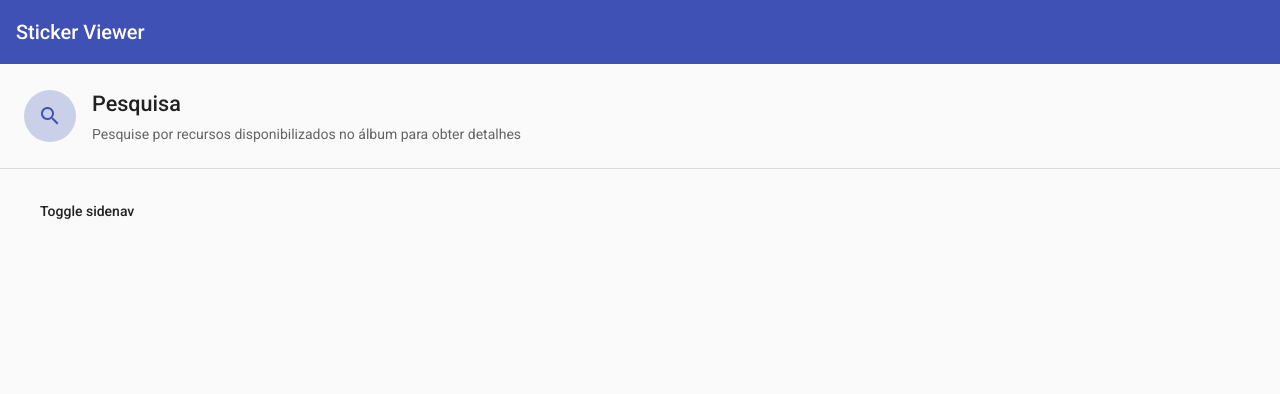
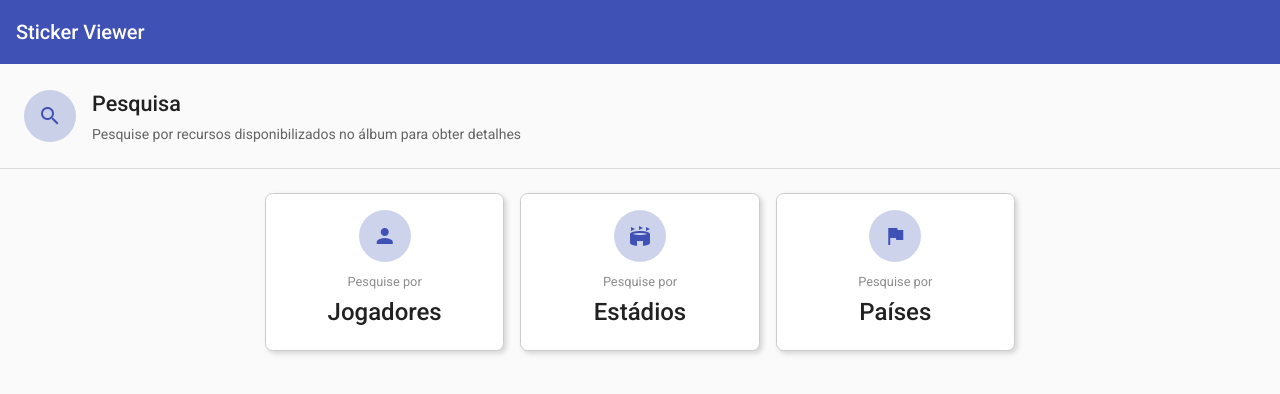
Before and after one commit to felipewesley/fwc-2022-sticker-viewer, an Angular app: page /pesquisa in a window 1280 px wide. Shown: the top 394 px of the page. Built offline with nearby package versions, Linux system fonts and the light colour scheme.

Commit message:
layout com opções de pesquisa

```diff
--- a/src/app/modules/pesquisa/pesquisa.component.html
+++ b/src/app/modules/pesquisa/pesquisa.component.html
@@ -7,6 +7,8 @@
         [mode]="'side'"
         [opened]="false"
         [position]="'end'">
+
+        <loading *ngIf="true"></loading>
 
         <p>Auto-resizing sidenav</p>
         <!-- <router-outlet></router-outlet> -->
@@ -21,6 +23,7 @@
 
         <loading *ngIf="loading"></loading>
 
+        <!-- Header -->
         <header class="p-24">
 
             <custom-icon
@@ -36,17 +39,45 @@
 
         </header>
 
+        <!-- Divider -->
         <mat-divider></mat-divider>
 
-        <div class="container p-24">
+        <!-- Content -->
+        <section class="p-24">
 
-            <div>
-                <button type="button" mat-button (click)="drawer.toggle()">
-                    Toggle sidenav
-                </button>
+            <div class="content">
+
+                <div class="options-grid">
+
+                    <!-- Players -->
+                    <app-opcao-pesquisa
+                        class="item"
+                        [active]="false"
+                        [title]="'Jogadores'"
+                        [icon]="'person'"
+                        (onClicked)="pesquisar('jogador')"></app-opcao-pesquisa>
+
+                    <!-- Stadiums -->
+                    <app-opcao-pesquisa
+                        class="item"
+                        [active]="false"
+                        [title]="'Estádios'"
+                        [icon]="'stadium'"
+                        (onClicked)="pesquisar('estadio')"></app-opcao-pesquisa>
+
+                    <!-- Countries -->
+                    <app-opcao-pesquisa
+                        class="item"
+                        [active]="false"
+                        [title]="'Países'"
+                        [icon]="'flag'"
+                        (onClicked)="pesquisar('pais')"></app-opcao-pesquisa>
+
+                </div>
+
             </div>
 
-        </div>
+        </section>
 
     </mat-drawer-content>
 
--- a/src/app/modules/pesquisa/pesquisa.component.scss
+++ b/src/app/modules/pesquisa/pesquisa.component.scss
@@ -4,6 +4,10 @@
     height: 100%;
     max-height: 100%;
     overflow: hidden;
+
+    // -----------------------------------------------------------------
+    // >>> Drawer
+    // -----------------------------------------------------------------
 
     .drawer-sidebar {
 
@@ -16,6 +20,11 @@
         width: 600px;
     }
 
+
+    // -----------------------------------------------------------------
+    // >>> Content
+    // -----------------------------------------------------------------
+
     .drawer-content {
 
         // background: rgb(95,70,158);
@@ -25,7 +34,12 @@
         flex-direction: column;
         position: relative;
 
+        // -----------------------------------------------------------------
+        // >>> Content Header
+        // -----------------------------------------------------------------
+
         header {
+
             display: flex;
             flex-direction: row;
             align-items: center;
@@ -43,15 +57,48 @@
             }
         }
 
-        .container {
+        // -----------------------------------------------------------------
+        // >>> Content section
+        // -----------------------------------------------------------------
+
+        section {
 
             display: flex;
             flex-direction: column;
-            // flex: 1 1 auto;
             overflow: auto;
 
             height: 100%;
             max-height: 100%;
+
+            // -----------------------------------------------------------------
+            // >>> Section content (container)
+            // -----------------------------------------------------------------
+
+            .content {
+
+                display: flex;
+                width: 750px;
+                max-width: 100%;
+                margin: 0 auto;
+
+                // -----------------------------------------------------------------
+                // >>> Container content - options grid
+                // -----------------------------------------------------------------
+
+                .options-grid {
+
+                    display: flex;
+                    flex-direction: row;
+                    gap: 16px;
+                    align-items: center;
+                    justify-content: space-between;
+
+                    width: 100%;
+                    max-width: 100%;
+
+                    .item { width: 100%; }
+                }
+            }
         }
 
     }
@@ -76,3 +123,11 @@
         width: 100% !important;
     }
 }
+
+/* Responsive Styles */
+@media screen and (max-width: 850px) {
+
+    .options-grid {
+        flex-direction: column !important;
+    }
+}
--- a/src/app/modules/pesquisa/pesquisa.component.ts
+++ b/src/app/modules/pesquisa/pesquisa.component.ts
@@ -33,6 +33,10 @@ export class PesquisaComponent implements OnInit {
 
     public pesquisar(destino: TipoPesquisa): void {
 
+        console.log(destino);
+
+        return;
+
         const target: TipoPesquisa[] = [];
 
         switch (destino) {
--- a/src/app/modules/pesquisa/pesquisa.module.ts
+++ b/src/app/modules/pesquisa/pesquisa.module.ts
@@ -8,6 +8,7 @@ import { CustomIconComponent } from "app/shared/components/custom-icon/custom-ic
 import { pesquisaRoutes as routes } from "./pesquisa.routing";
 
 import { PesquisaComponent } from "./pesquisa.component";
+import { OpcaoPesquisaComponent } from "./components/opcao-pesquisa/opcao-pesquisa.component";
 
 @NgModule({
     imports: [
@@ -18,7 +19,8 @@ import { PesquisaComponent } from "./pesquisa.component";
         RouterModule.forChild(routes)
     ],
     declarations: [
-        PesquisaComponent
+        PesquisaComponent,
+        OpcaoPesquisaComponent
     ],
     exports: [],
     providers: []
```
